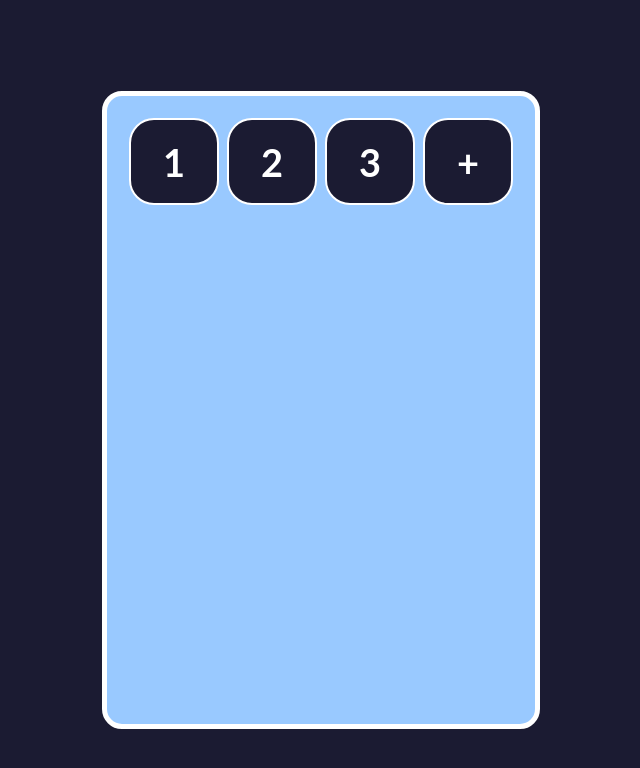
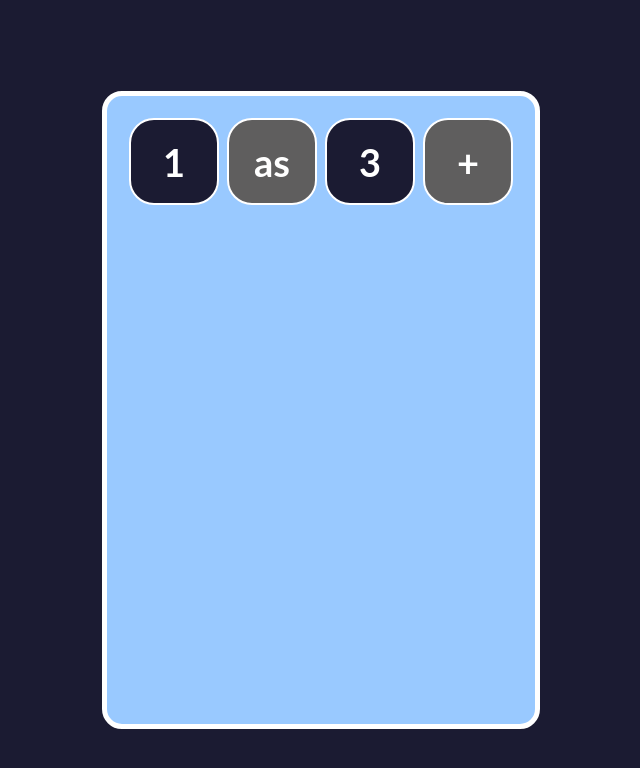
Before and after one commit to FaustoPaFl/calculadora, a React (Create React App) app: page / in a window 1280 px wide. Shown: the top 768 px of the page, without its empty margins (319-959 px from the left). Built offline with nearby package versions, Linux system fonts and the light colour scheme.

Commit message:
fix en la funsion

```diff
--- a/src/App.js
+++ b/src/App.js
@@ -7,7 +7,7 @@ function App() {
       <div className='contenedor-calculadora'>
         <div className='fila'>
           <Boton>1</Boton>
-          <Boton>2</Boton>
+          <Boton>as</Boton>
           <Boton>3</Boton>
           <Boton>+</Boton>
         </div>
--- a/src/componentes/Boton.js
+++ b/src/componentes/Boton.js
@@ -4,12 +4,12 @@ import '../hojas-de-estilo/Boton.css'
 function Boton(props){
 
 	const esOperador = valor => {
-		return isNaN(valor) && (valor != '.') && (valor =! '=')
+		return isNaN(valor) && (valor != '.') && (valor != '=')
 	};
 
 	return(
     <div
-		className={`boton-contenedor ${esOperador(props.children) ? 'operador' : ''}`.trimEnd()}>
+		className={`boton-contenedor ${esOperador(props.children) ? 'operador' : 'null'}`.trimEnd()}>
 			{props.children}
     </div>
   )
--- a/src/hojas-de-estilo/Boton.css
+++ b/src/hojas-de-estilo/Boton.css
@@ -14,3 +14,7 @@
 	cursor: pointer;
 	user-select: none;
 }
+
+.operador{
+	background-color: rgb(95, 94, 94);
+}
```
